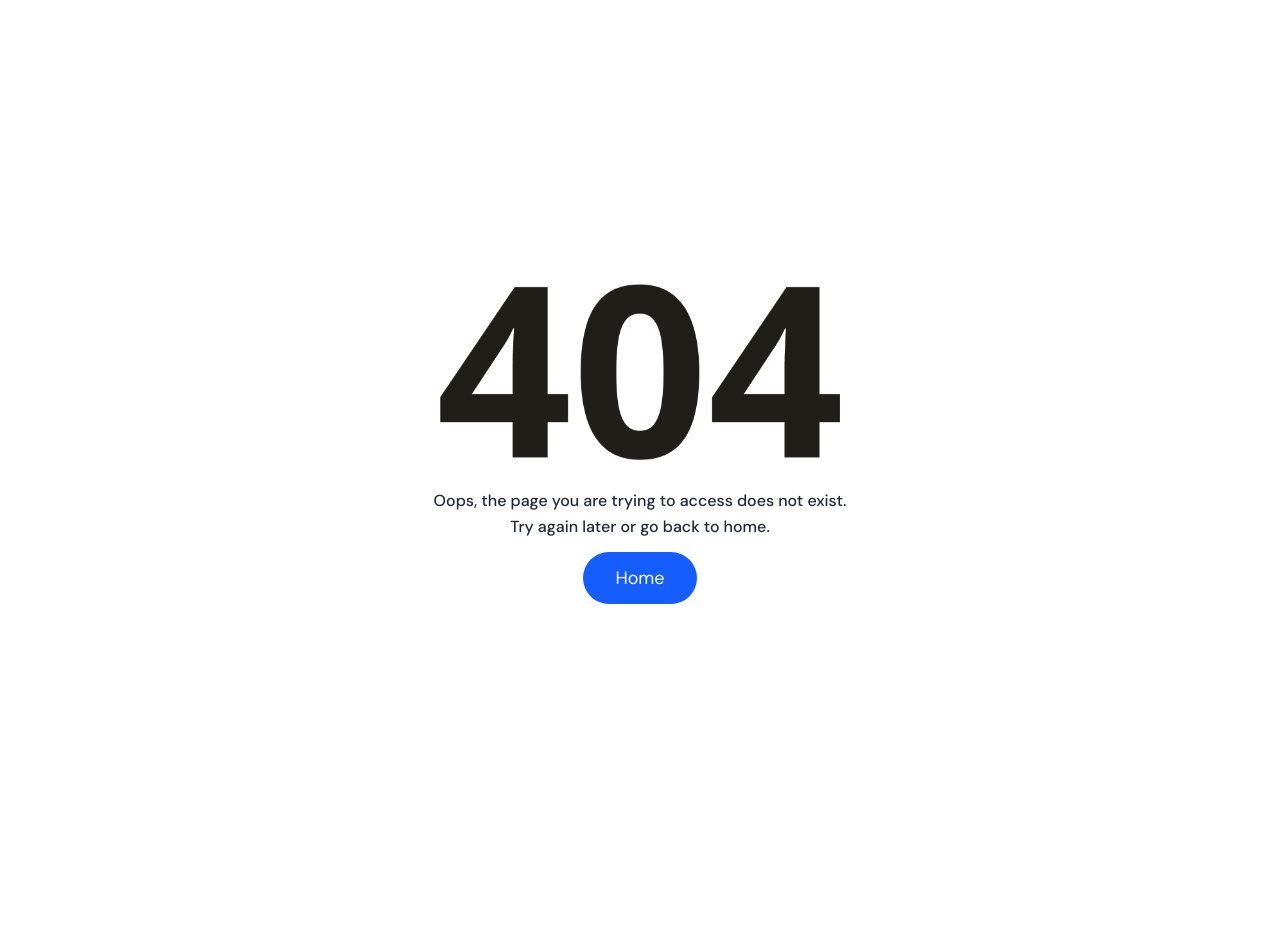
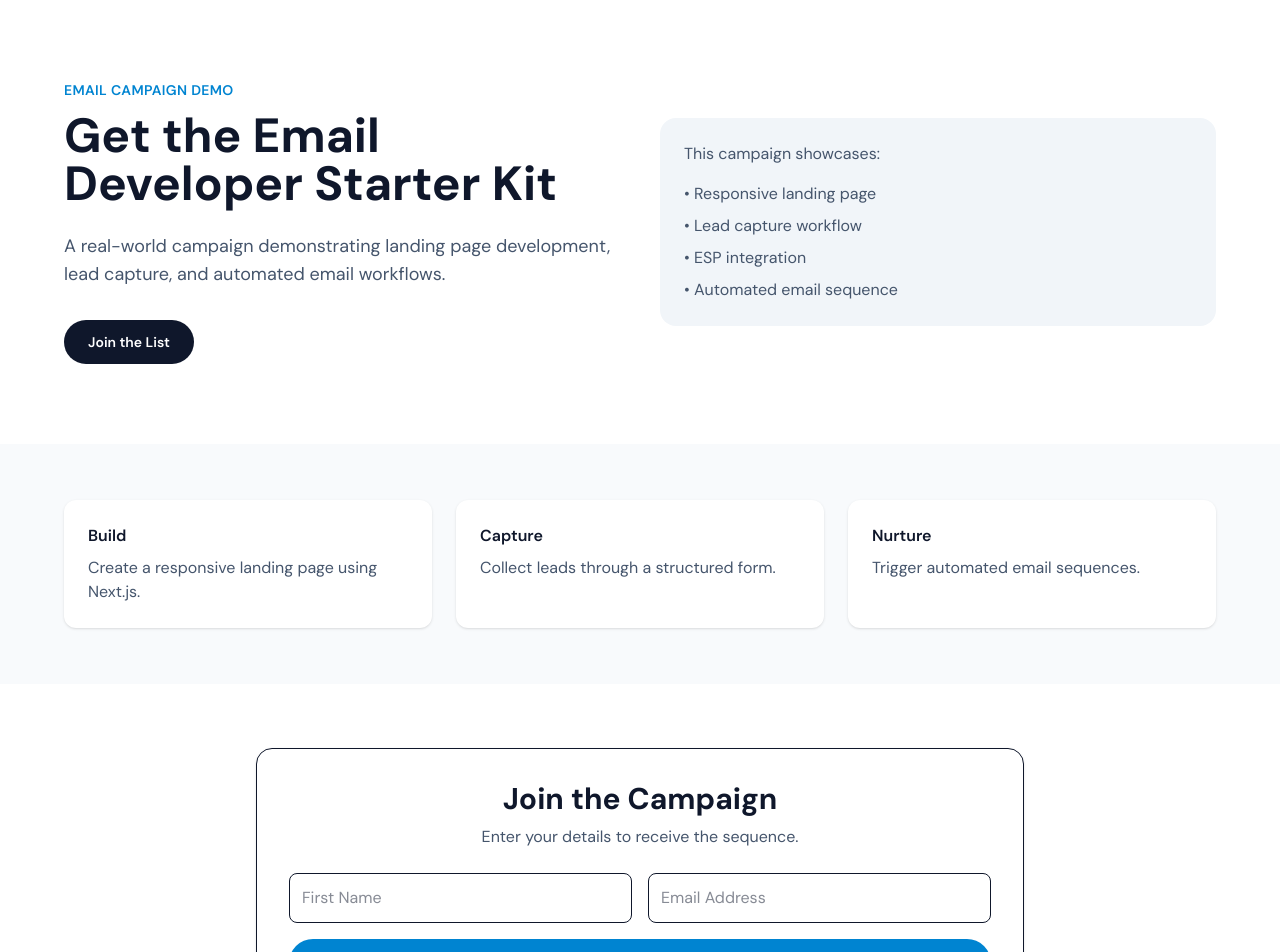
Before and after one commit to budbro802/email-campaign-system, a Next.js app: page /campaign in a window 1280 px wide. Before the commit this address had no page. Shown: the top 952 px of the page. Before the commit the page ends 800 px from the top, so only its background shows below. Built offline with nearby package versions, Linux system fonts and the light colour scheme.

Commit message:
Fix metadata + CSS typing

```diff
--- /dev/null
+++ b/src/app/campaign/layout.tsx
@@ -0,0 +1,13 @@
+// app/layout.tsx
+export const metadata = {
+    title: 'Exsit Next',
+    description: 'Modern Next.js app with Tailwind + TypeScript + SCSS',
+};
+
+export default function Home1Layout({ children }: { children: React.ReactNode }) {
+    return (
+        <div>
+            {children}
+        </div>
+    );
+}
--- /dev/null
+++ b/src/app/campaign/page.tsx
@@ -0,0 +1,123 @@
+"use client";
+import { blogPosts } from "@/const/blogData";
+
+import Header from "@/components/layout/Header";
+import Footer from "@/components/layout/Footer";
+import CtaSection from "@/components/layout/CtaSection";
+import PageTitle3 from "@/components/ui/PageTitle3";
+import Button from "@/components/ui/Button";
+import BlogCardThree from "@/components/ui/BlogCardThree";
+import PriceCard from "@/components/ui/PriceCard";
+
+import TeamMember from "@/components/ui/TeamMember";
+import BadgeLink from "@/components/ui/BadgeLink";
+import Image from "next/image";
+import CounterCarousel from "@/components/ui/MainSlider";
+import TestimonialCarousel from "@/components/ui/TestimonialCarousel";
+import testimonials from "@/data/testimonials.json";
+import maincarsoul from "@/data/maincarsoul.json";
+import HeroOne from "@/components/layout/Heroone";
+import { Linkedin, Twitch } from "lucide-react";
+import { Twitter } from "react-feather";
+import CounterSection from "@/components/ui/CounterSection";
+import VideoBlock from "@/components/ui/VideoBlock";
+
+export default function CampaignPage() {
+  return (
+    <main className="bg-white text-slate-900">
+      {/* HERO */}
+      <section className="px-4 py-16 sm:py-20">
+        <div className="mx-auto max-w-6xl grid gap-10 lg:grid-cols-2 items-center">
+          <div>
+            <p className="text-sm font-semibold uppercase tracking-wide text-sky-600 mb-3">
+              Email Campaign Demo
+            </p>
+
+            <h1 className="text-4xl sm:text-5xl font-bold mb-6">
+              Get the Email Developer Starter Kit
+            </h1>
+
+            <p className="text-lg text-slate-600 mb-8">
+              A real-world campaign demonstrating landing page development, lead
+              capture, and automated email workflows.
+            </p>
+
+            <a
+              href="#signup"
+              className="inline-block bg-slate-900 text-white px-6 py-3 rounded-full text-sm font-semibold hover:opacity-90"
+            >
+              Join the List
+            </a>
+          </div>
+
+          <div className="bg-slate-100 p-6 rounded-2xl">
+            <p className="text-slate-600">This campaign showcases:</p>
+            <ul className="mt-4 space-y-2 text-slate-600">
+              <li>• Responsive landing page</li>
+              <li>• Lead capture workflow</li>
+              <li>• ESP integration</li>
+              <li>• Automated email sequence</li>
+            </ul>
+          </div>
+        </div>
+      </section>
+
+      {/* BENEFITS */}
+      <section className="bg-slate-50 py-14 px-4">
+        <div className="max-w-6xl mx-auto grid gap-6 md:grid-cols-3">
+          <div className="bg-white p-6 rounded-xl shadow-sm">
+            <h3 className="font-semibold mb-2">Build</h3>
+            <p className="text-slate-600">
+              Create a responsive landing page using Next.js.
+            </p>
+          </div>
+
+          <div className="bg-white p-6 rounded-xl shadow-sm">
+            <h3 className="font-semibold mb-2">Capture</h3>
+            <p className="text-slate-600">
+              Collect leads through a structured form.
+            </p>
+          </div>
+
+          <div className="bg-white p-6 rounded-xl shadow-sm">
+            <h3 className="font-semibold mb-2">Nurture</h3>
+            <p className="text-slate-600">Trigger automated email sequences.</p>
+          </div>
+        </div>
+      </section>
+
+      {/* SIGNUP */}
+      <section id="signup" className="py-16 px-4">
+        <div className="max-w-3xl mx-auto bg-white border rounded-2xl p-8 shadow-sm">
+          <div className="text-center mb-6">
+            <h2 className="text-3xl font-bold">Join the Campaign</h2>
+            <p className="text-slate-600 mt-2">
+              Enter your details to receive the sequence.
+            </p>
+          </div>
+
+          <form className="grid gap-4 sm:grid-cols-2">
+            <input
+              type="text"
+              placeholder="First Name"
+              className="border p-3 rounded-lg"
+            />
+
+            <input
+              type="email"
+              placeholder="Email Address"
+              className="border p-3 rounded-lg"
+            />
+
+            <button
+              type="submit"
+              className="col-span-2 bg-sky-600 text-white py-3 rounded-full font-semibold"
+            >
+              Subscribe
+            </button>
+          </form>
+        </div>
+      </section>
+    </main>
+  );
+}
--- a/src/app/layout.tsx
+++ b/src/app/layout.tsx
@@ -1,32 +1,43 @@
 // app/layout.tsx
-import './globals.css';
-import { Sora, DM_Sans } from 'next/font/google';
-import AOSWrapper from "@/components/layout/AOSWrapper";
+import "./globals.css";
+import { Sora, DM_Sans } from "next/font/google";
+import type { Metadata } from "next";
+// import AOSWrapper from "@/components/layout/AOSWrapper";
 
 // Define a secondary font for headings
 const sora = Sora({
-  subsets: ['latin'],
-  variable: '--font-sora',
+  subsets: ["latin"],
+  variable: "--font-sora",
 });
 
 // Define a font for your primary body text
 const dmSans = DM_Sans({
-  subsets: ['latin'],
-  variable: '--font-dm-sans',
+  subsets: ["latin"],
+  variable: "--font-dm-sans",
 });
 
-
-export const metadata = {
-  title: 'Exsit Next',
-  description: 'Modern Next.js app with Tailwind + TypeScript + SCSS',
+export const metadata: Metadata = {
+  title: "Andrew Anderson | Email Developer Portfolio",
+  description:
+    "Email Developer specializing in responsive HTML email templates, CRM systems, and campaign troubleshooting. Portfolio featuring real-world email builds and case studies.",
+  keywords: [
+    "Email Developer",
+    "HTML Email",
+    "Campaign Monitor",
+    "CRM",
+    "Frontend Developer",
+  ],
 };
 
-
-export default function RootLayout({ children }: { children: React.ReactNode }) {
+export default function RootLayout({
+  children,
+}: {
+  children: React.ReactNode;
+}) {
   return (
     <html lang="en" className={`${sora.variable} ${dmSans.variable}`}>
       <body>
-        <AOSWrapper />
+        {/*<AOSWrapper /> */}
         {children} {/* no global Header/Footer */}
       </body>
     </html>
--- /dev/null
+++ b/types/global.d.ts
@@ -0,0 +1 @@
+declare module "*.css";
```
